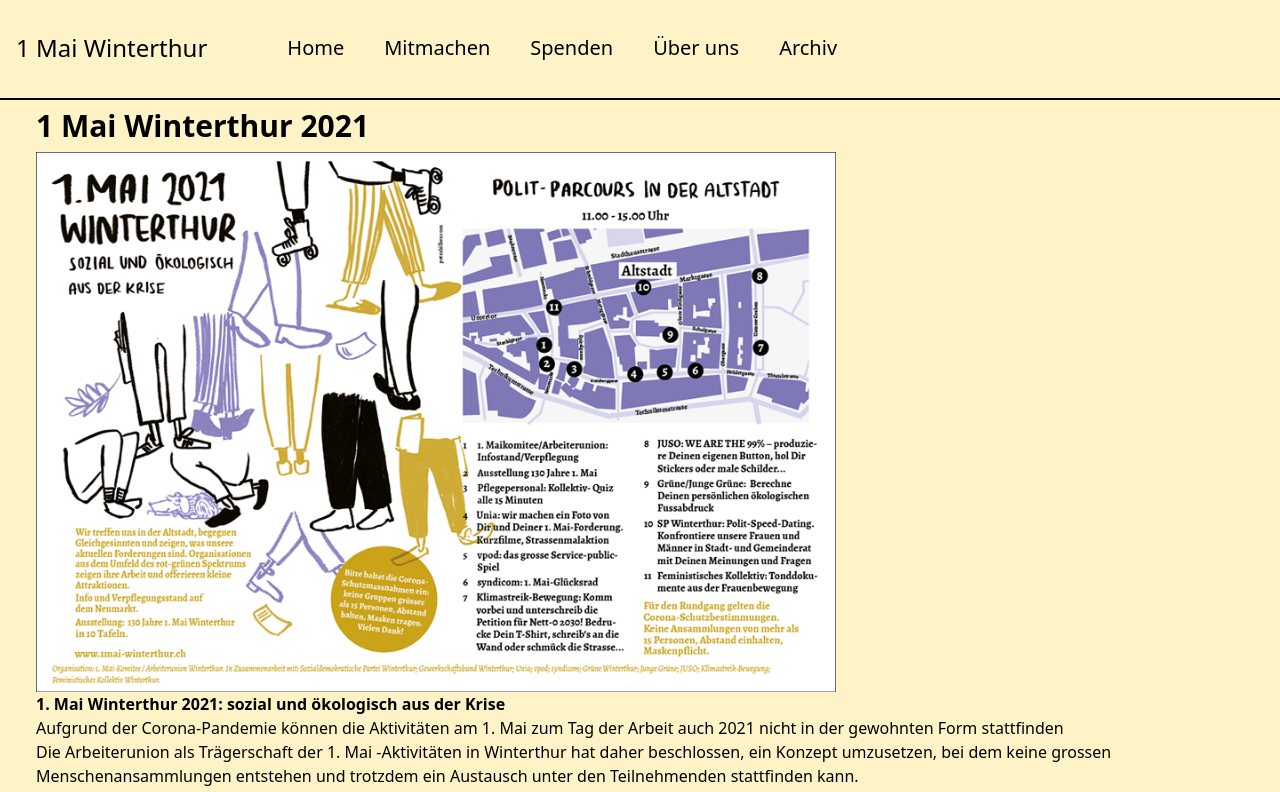
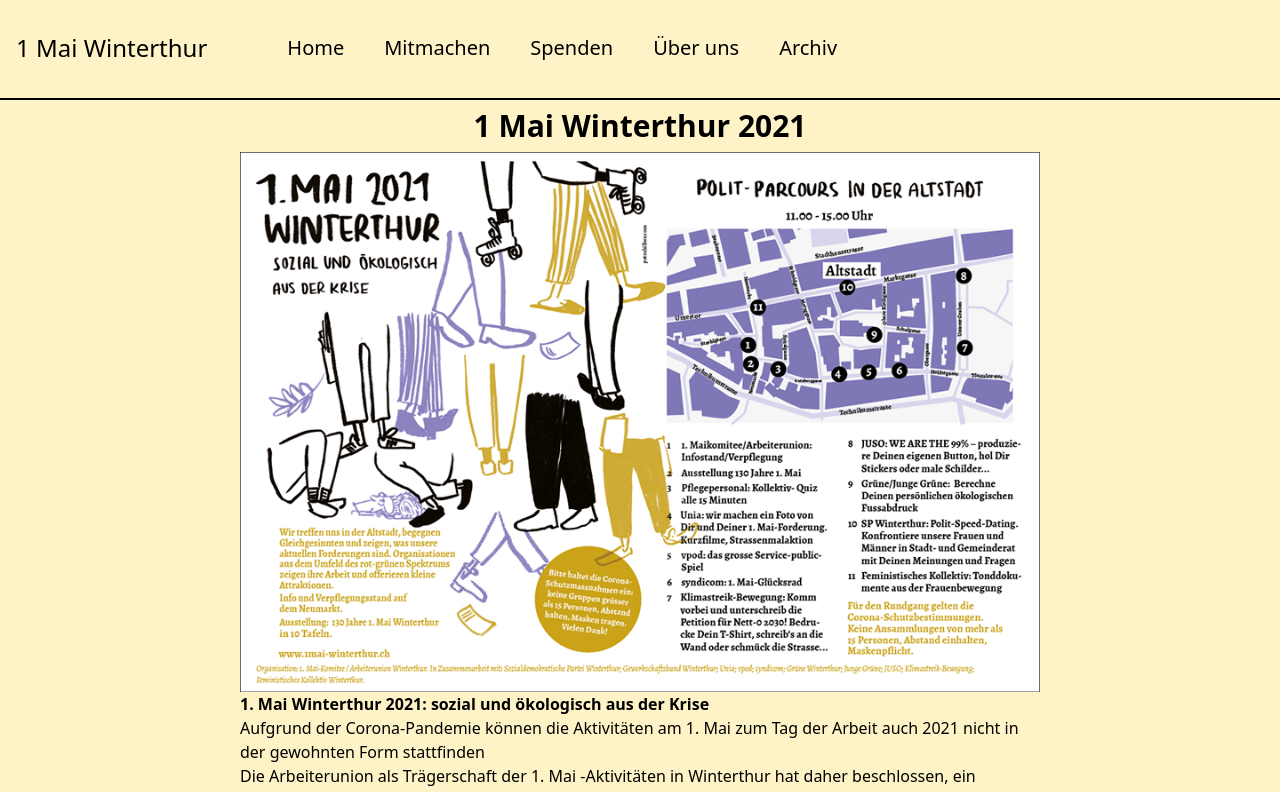
Before and after one commit to Jelenal1/1mai_website, a Next.js app: page /archive/2021 in a window 1280 px wide. Shown: the top 792 px of the page. Built offline with nearby package versions, Linux system fonts and the light colour scheme.

Commit message:
style: centered items

```diff
--- a/app/archive/2021/page.tsx
+++ b/app/archive/2021/page.tsx
@@ -4,7 +4,7 @@ import Link from "next/link";
 export default function page() {
   return (
     <main className="mx-9 mb-10 flex flex-col items-center">
-      <div>
+      <div className="flex max-w-[800px] flex-col items-center">
         <h1 className="my-2 text-2xl font-bold lg:text-3xl">
           1 Mai Winterthur 2021
         </h1>
```
